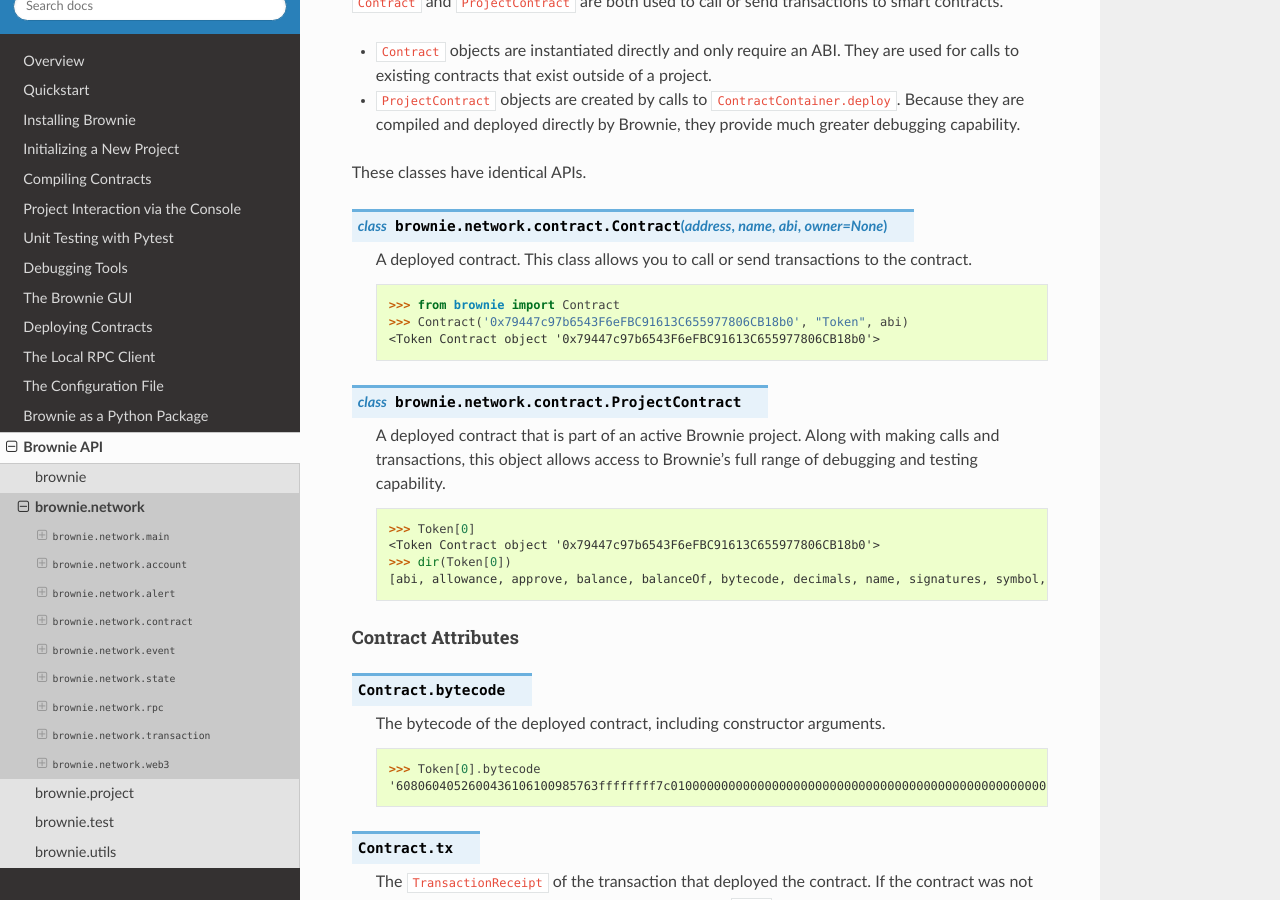
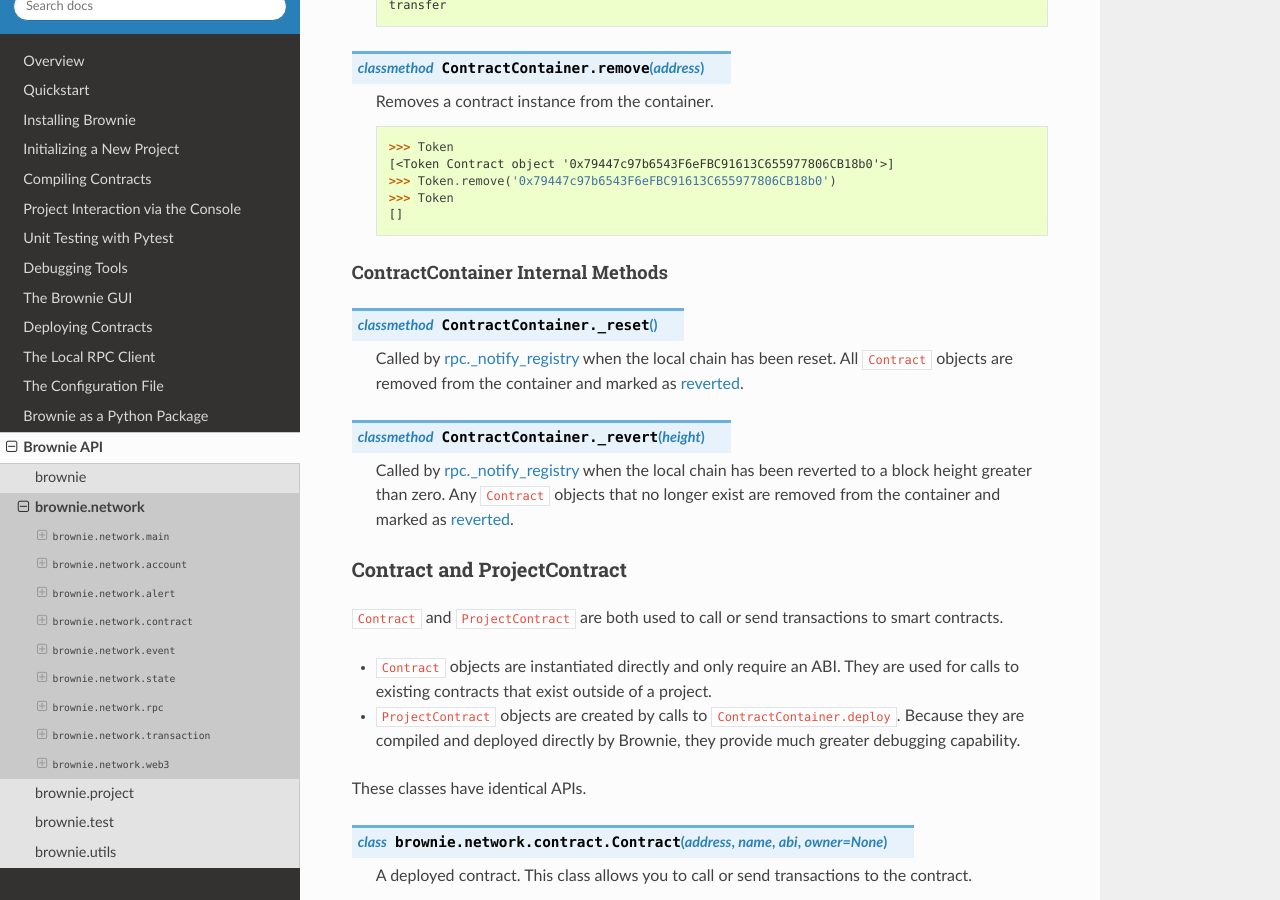
Before and after one commit to eth-brownie/brownie, a Sphinx documentation site: the page built from docs/api-network.rst, in a window 1280 px wide and 900 px high, scrolled down 13325 px. Built offline with Sphinx 7.4.7 and the Read the Docs theme 2.0.0, drawn with Linux system fonts in a browser that asks for light colours; some of the changed text lies outside the part shown.

Commit message:
expand docs re: revert registry, closes #194

```diff
--- a/docs/api-network.rst
+++ b/docs/api-network.rst
@@ -121,6 +121,9 @@
         >>> dir(accounts)
         [add, at, clear, load, remove]
 
+Accounts Methods
+****************
+
 .. py:classmethod:: Accounts.add(priv_key=None)
 
     Creates a new ``LocalAccount`` with private key ``priv_key``, appends it to the container, and returns the new account instance.  If no private key is entered, one is randomly generated via ``os.urandom(8192)``.
@@ -172,6 +175,17 @@
     .. code-block:: python
 
         >>> accounts.remove('0xc1826925377b4103cC92DeeCDF6F96A03142F37a')
+
+Accounts Internal Methods
+*************************
+
+.. py:classmethod:: Accounts._reset()
+
+    Called by :ref:`rpc._notify_registry <api-network-rpc-notify-registry>` when the local chain has been reset. All ``Account`` objects are recreated.
+
+.. py:classmethod:: Accounts._revert(height)
+
+    Called by :ref:`rpc._notify_registry <api-network-rpc-notify-registry>` when the local chain has been reverted to a block height greater than zero. Adjusts ``Account`` object nonce values.
 
 .. _api-network-account:
 
@@ -668,8 +682,18 @@
         >>> Token
         []
 
+ContractContainer Internal Methods
+**********************************
+
+.. py:classmethod:: ContractContainer._reset()
+
+    Called by :ref:`rpc._notify_registry <api-network-rpc-notify-registry>` when the local chain has been reset. All ``Contract`` objects are removed from the container and marked as :ref:`reverted <api-contract-reverted>`.
+
+.. py:classmethod:: ContractContainer._revert(height)
+
+    Called by :ref:`rpc._notify_registry <api-network-rpc-notify-registry>` when the local chain has been reverted to a block height greater than zero. Any ``Contract`` objects that no longer exist are removed from the container and marked as :ref:`reverted <api-contract-reverted>`.
+
 .. _api-network-contract:
-
 
 Contract and ProjectContract
 ----------------------------
@@ -734,6 +758,15 @@
 
         >>> Token[0].balance
         0
+
+Contract Internal Attributes
+****************************
+
+.. _api-contract-reverted:
+
+.. py:attribute:: Contract._reverted
+
+    Boolean. Once set to to ``True``, any attempt to interact with the object raises a ``ContractNotFound`` exception. Set as a result of a call to :ref:`rpc._notify_registry <api-network-rpc-notify-registry>`.
 
 .. _api-contract-call:
 
@@ -1241,6 +1274,18 @@
         >>> history.of_address(accounts[1])
         [<Transaction object '0xe803698b0ade1598c594b2c73ad6a656560a4a4292cc7211b53ffda4a1dbfbe8'>]
 
+TxHistory Internal Methods
+**************************
+
+.. py:classmethod:: TxHistory._reset()
+
+    Called by :ref:`rpc._notify_registry <api-network-rpc-notify-registry>` when the local chain has been reset. All ``TransactionReceipt`` objects are removed from the container.
+
+.. py:classmethod:: TxHistory._revert(height)
+
+    Called by :ref:`rpc._notify_registry <api-network-rpc-notify-registry>` when the local chain has been reverted to a block height greater than zero. Any ``TransactionReceipt`` objects that no longer exist are removed from the container.
+
+
 Internal Methods
 ----------------
 
@@ -1289,6 +1334,9 @@
         <lib.components.eth.Rpc object at 0x7ffb7cbab048>
         >>> dir(rpc)
         [is_active, kill, launch, mine, reset, revert, sleep, snapshot, time]
+
+Rpc Methods
+***********
 
 .. py:classmethod:: Rpc.launch(cmd)
 
@@ -1455,18 +1503,20 @@
 
     .. note::
 
-        When calling this method, you must ensure that the user has not had a chance to take their own snapshot since `_internal_snap` was called.
+        When calling this method, you must ensure that the user has not had a chance to take their own snapshot since ``_internal_snap`` was called.
 
 Internal Methods
 ----------------
 
 .. py:class:: brownie.network.rpc._revert_register(obj)
 
-    Registers an object to be called whenever the local RPC is reset or reverted. Objects that register must include `_revert` and `_reset` methods in order to receive these callbacks.
+    Registers an object to be called whenever the local RPC is reset or reverted. Objects that register must include ``_revert`` and ``_reset`` methods in order to receive these callbacks.
+
+.. _api-network-rpc-notify-registry:
 
 .. py:class:: brownie.network.rpc._notify_registry(height)
 
-    Calls each registered object's `_revert` or `_reset` method after the local state has been reverted.
+    Calls each registered object's ``_revert`` or ``_reset`` method after the local state has been reverted.
 
 
 ``brownie.network.transaction``
```
